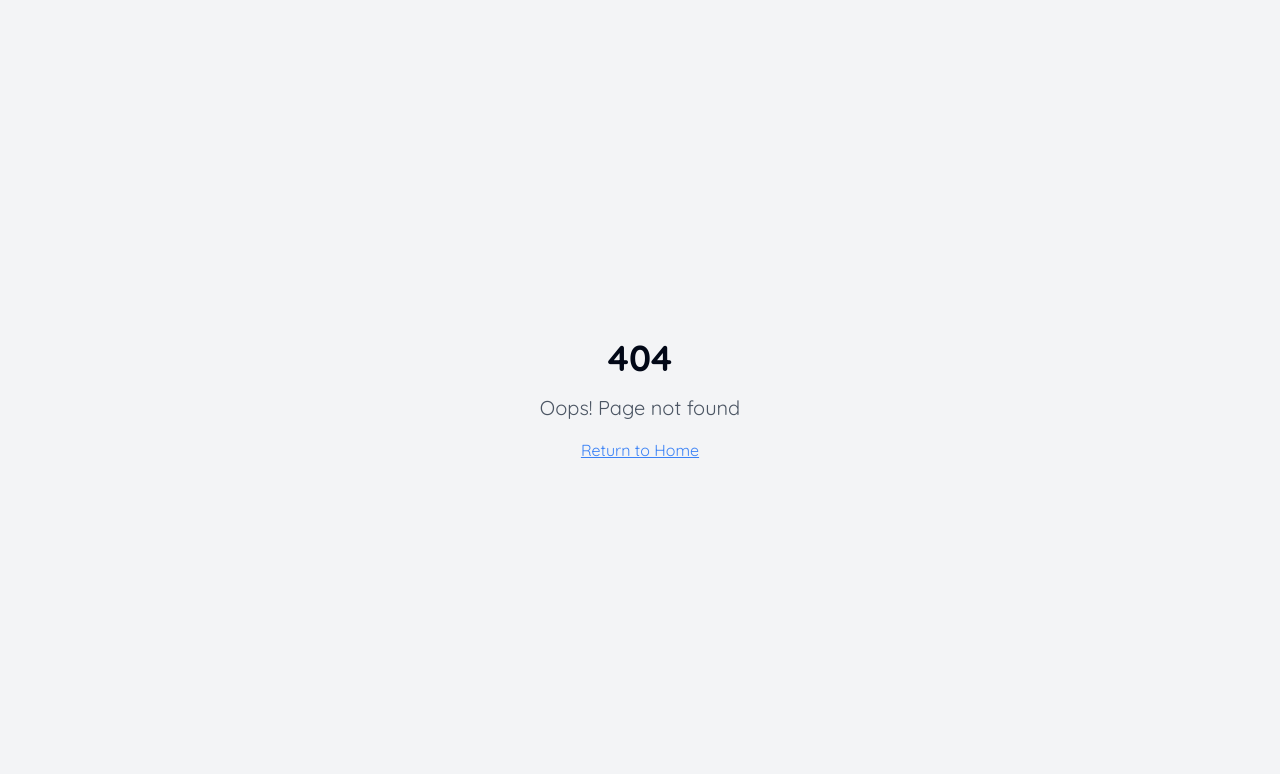
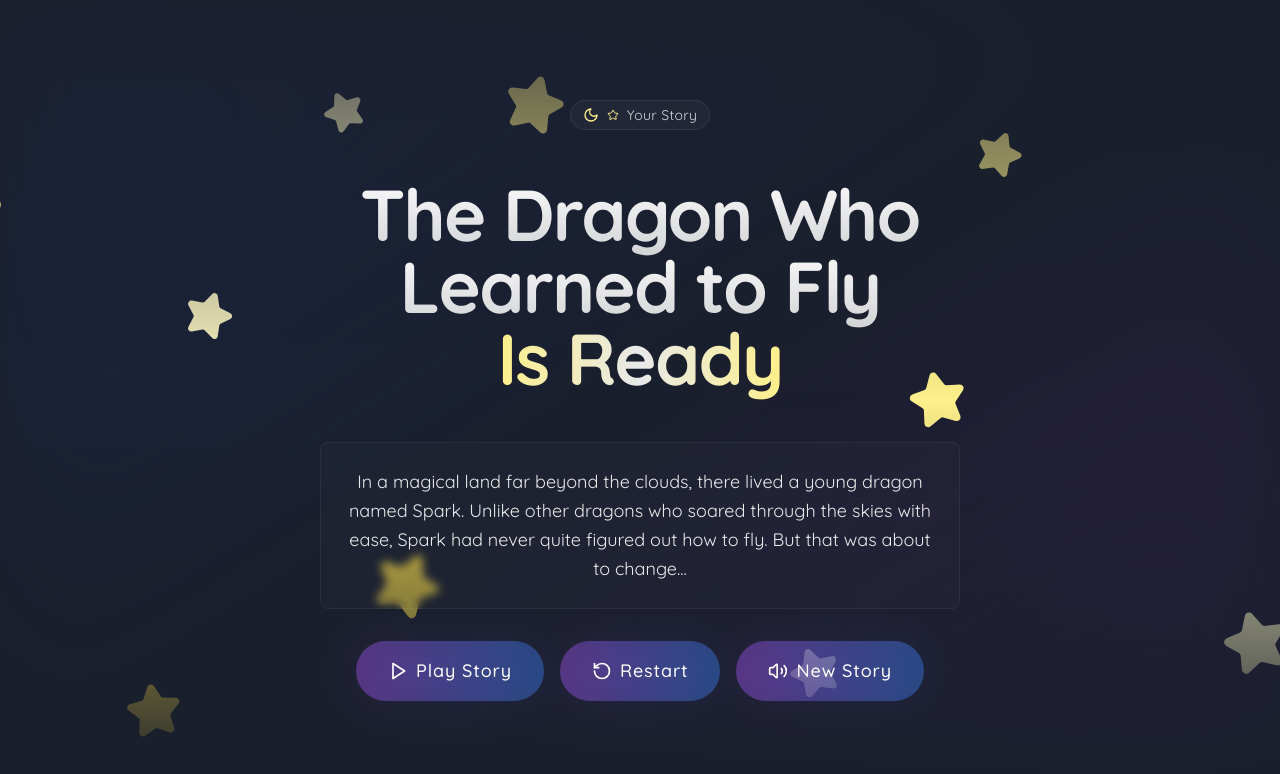
Before and after one commit to sijan67/storytime-dreamland, a React (Vite) app: page /story in a window 1280 px wide. Before the commit this address had no page. Shown: the top 774 px of the page. Built offline with nearby package versions, Linux system fonts and the light colour scheme.

Commit message:
Implement Story Display Page
Implement the final page to display the generated story.

```diff
--- a/src/App.tsx
+++ b/src/App.tsx
@@ -8,6 +8,7 @@ import Home from "./pages/Home";
 import Choice from "./pages/Choice";
 import Create from "./pages/Create";
 import CreateLoading from "./pages/CreateLoading";
+import Story from "./pages/Story";
 import NotFound from "./pages/NotFound";
 
 const queryClient = new QueryClient();
@@ -24,6 +25,7 @@ const App = () => (
           <Route path="/choice" element={<Choice />} />
           <Route path="/create" element={<Create />} />
           <Route path="/create/loading" element={<CreateLoading />} />
+          <Route path="/story" element={<Story />} />
           {/* ADD ALL CUSTOM ROUTES ABOVE THE CATCH-ALL "*" ROUTE */}
           <Route path="*" element={<NotFound />} />
         </Routes>
--- /dev/null
+++ b/src/pages/Story.tsx
@@ -0,0 +1,91 @@
+
+import { HeroGeometric } from "@/components/ui/shape-landing-hero";
+import { ButtonGlow } from "@/components/ui/button-glow";
+import { motion } from "framer-motion";
+import { Volume2, Pause, Play, RotateCcw } from "lucide-react";
+import { useState } from "react";
+import { useNavigate } from "react-router-dom";
+
+const Story = () => {
+  const navigate = useNavigate();
+  const [isPlaying, setIsPlaying] = useState(false);
+
+  // This is a placeholder story - will be replaced with actual generated content
+  const story = {
+    title: "The Dragon Who Learned to Fly",
+    content: "In a magical land far beyond the clouds, there lived a young dragon named Spark. Unlike other dragons who soared through the skies with ease, Spark had never quite figured out how to fly. But that was about to change...",
+  };
+
+  const handlePlayPause = () => {
+    setIsPlaying(!isPlaying);
+  };
+
+  const handleRestart = () => {
+    setIsPlaying(false);
+    // Will implement actual restart logic later
+  };
+
+  const handleNewStory = () => {
+    navigate("/create");
+  };
+
+  return (
+    <div className="min-h-screen">
+      <HeroGeometric
+        badge="Your Story"
+        title1={story.title}
+        title2="Is Ready"
+      >
+        <motion.div
+          initial={{ opacity: 0, y: 20 }}
+          animate={{ opacity: 1, y: 0 }}
+          transition={{ duration: 0.5 }}
+          className="mt-12 w-full max-w-2xl mx-auto space-y-8 px-4"
+        >
+          <div className="bg-white/[0.02] border border-white/5 rounded-lg p-6 backdrop-blur-sm">
+            <p className="text-white/90 leading-relaxed text-lg">
+              {story.content}
+            </p>
+          </div>
+
+          <div className="flex flex-col sm:flex-row items-center justify-center gap-4">
+            <ButtonGlow
+              onClick={handlePlayPause}
+              className="flex items-center gap-2"
+            >
+              {isPlaying ? (
+                <>
+                  <Pause className="w-5 h-5" />
+                  Pause Story
+                </>
+              ) : (
+                <>
+                  <Play className="w-5 h-5" />
+                  Play Story
+                </>
+              )}
+            </ButtonGlow>
+
+            <ButtonGlow
+              onClick={handleRestart}
+              className="flex items-center gap-2"
+            >
+              <RotateCcw className="w-5 h-5" />
+              Restart
+            </ButtonGlow>
+
+            <ButtonGlow
+              onClick={handleNewStory}
+              className="flex items-center gap-2"
+            >
+              <Volume2 className="w-5 h-5" />
+              New Story
+            </ButtonGlow>
+          </div>
+        </motion.div>
+      </HeroGeometric>
+    </div>
+  );
+};
+
+export default Story;
```
